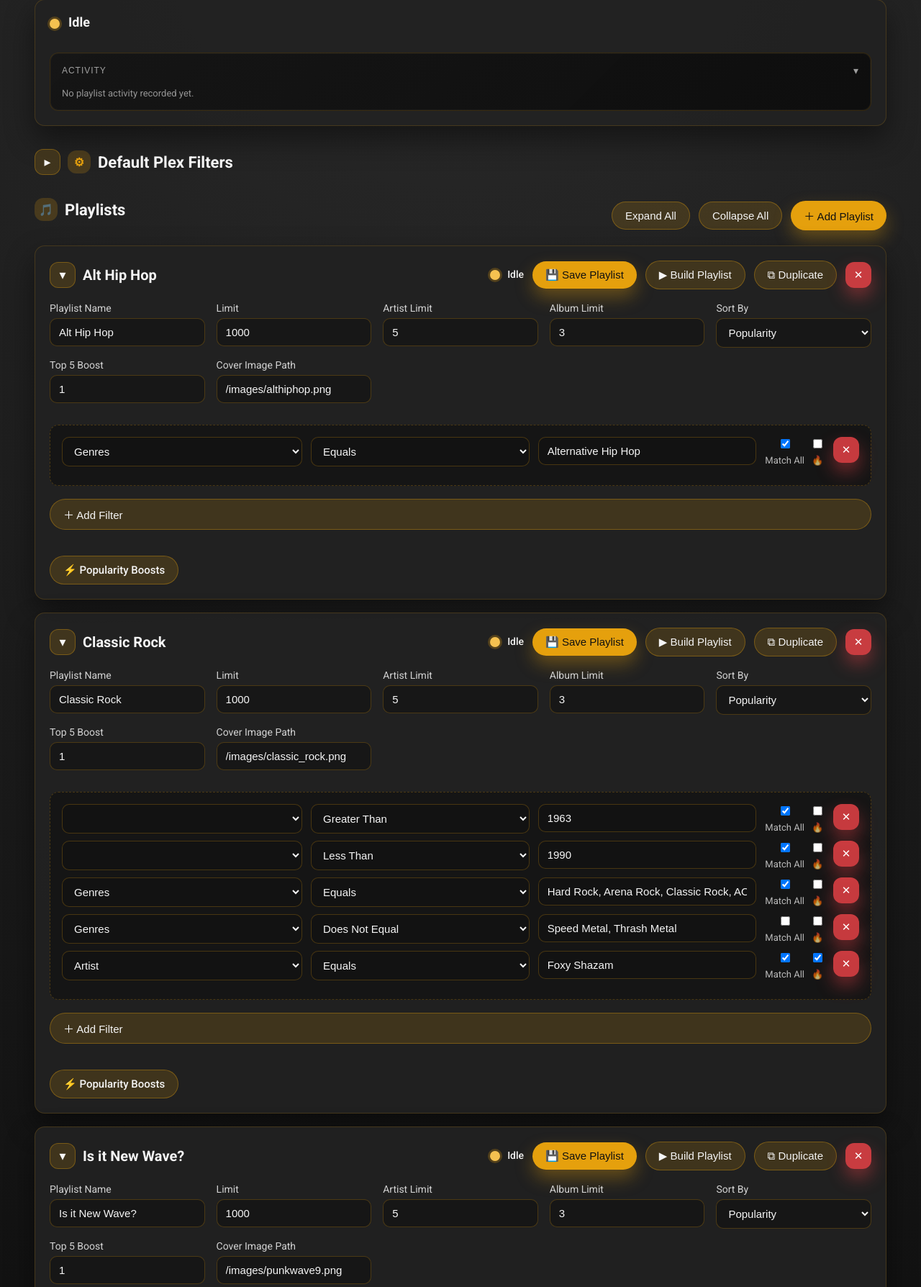
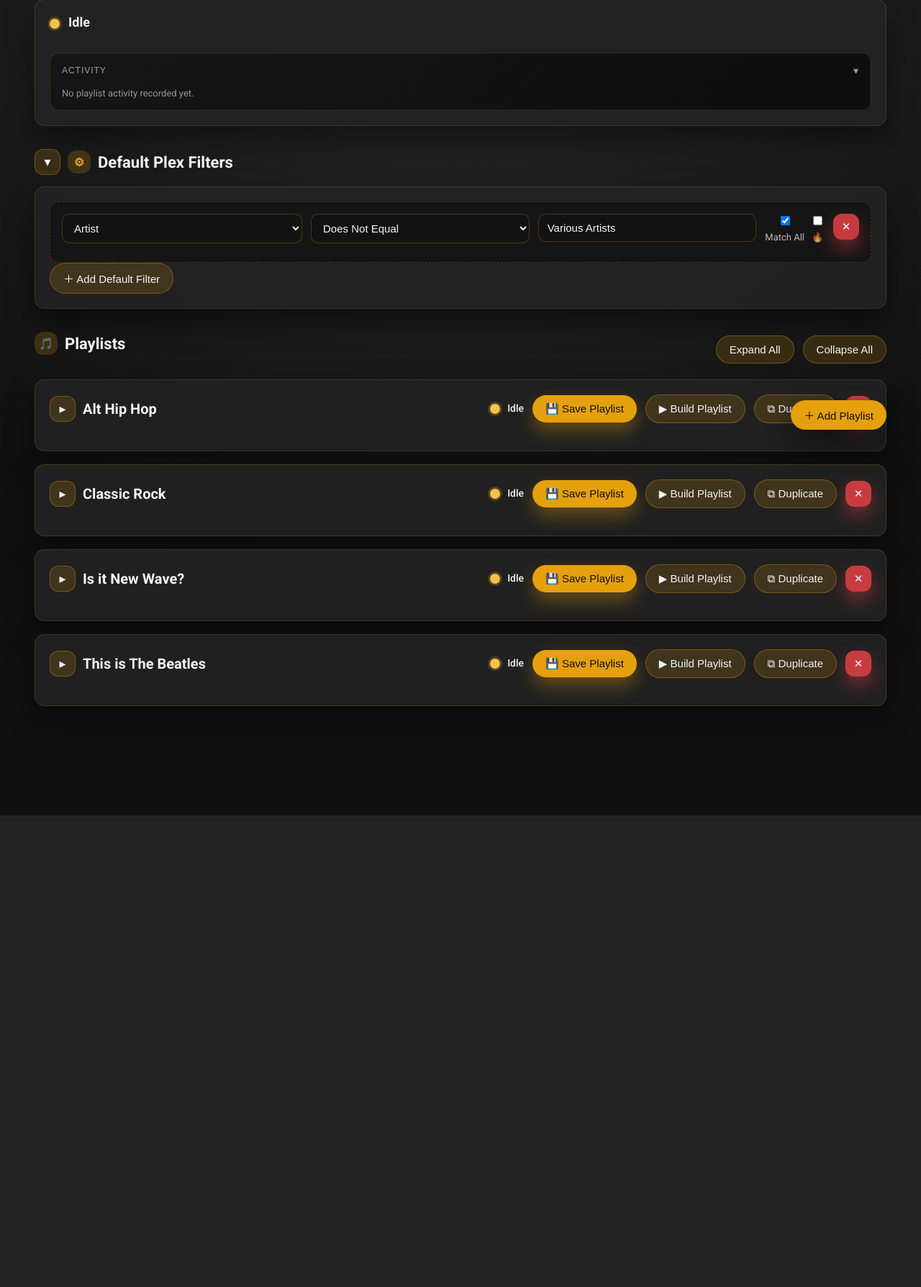
Before and after one commit to tyighter/plex-music-builder, a Flask app: page / in a window 1280 px wide, after a click that opens the changed part. Shown: the part 171-1959 px from the top of the page at 72% size. After the commit the page ends 1304 px from the top, so only its background shows below. Run offline with Flask 3, Linux system fonts and the light colour scheme; data that the repository does not hold is empty.

Commit message:
Collapse playlists by default and float add control

```diff
--- a/templates/index.html
+++ b/templates/index.html
@@ -73,7 +73,7 @@
 
       main {
         flex: 1;
-        padding: 32px 48px 64px;
+        padding: 32px 48px 120px;
         overflow-y: auto;
       }
 
@@ -250,6 +250,19 @@
         justify-content: flex-end;
         gap: 12px;
         flex-wrap: wrap;
+      }
+
+      #addPlaylist {
+        position: fixed;
+        bottom: 32px;
+        right: 48px;
+        z-index: 1100;
+        box-shadow: 0 18px 36px rgba(0, 0, 0, 0.5);
+      }
+
+      #addPlaylist:hover,
+      #addPlaylist:focus-visible {
+        transform: translateY(-2px);
       }
 
       .playlist-header h3 {
@@ -839,12 +852,18 @@
       @media (max-width: 960px) {
         main {
           padding: 24px;
+          padding-bottom: 120px;
         }
 
         header {
           flex-direction: column;
           align-items: flex-start;
           gap: 16px;
+        }
+
+        #addPlaylist {
+          bottom: 24px;
+          right: 24px;
         }
 
         .playlist-header {
@@ -950,17 +969,22 @@
               id="toggleDefaultFilters"
               class="icon-only secondary default-filters-collapse-btn"
               type="button"
-              aria-expanded="true"
+              aria-expanded="false"
               aria-controls="defaultFiltersCard"
-              aria-label="Collapse default filters"
-              title="Collapse default filters"
+              aria-label="Expand default filters"
+              title="Expand default filters"
             >
-              ▾
+              ▸
             </button>
             <h2><span class="section-icon">⚙</span>Default Plex Filters</h2>
           </div>
         </div>
-        <div id="defaultFiltersCard" class="card collapsible-card">
+        <div
+          id="defaultFiltersCard"
+          class="card collapsible-card collapsed"
+          hidden
+          aria-hidden="true"
+        >
           <div id="defaultFilters" class="filters-container"></div>
           <button id="addDefaultFilter" class="secondary" type="button">＋ Add Default Filter</button>
         </div>
@@ -1022,7 +1046,7 @@
       let buildStatusTimer = null;
       let popularityStatusTimer = null;
       let isActivityCollapsed = false;
-      let isDefaultFiltersCollapsed = false;
+      let isDefaultFiltersCollapsed = true;
       const rateLimitCountdownEntries = new Set();
       let rateLimitCountdownTimer = null;
       const ACTIVITY_RETENTION_MS = 5 * 60 * 1000;
@@ -1310,6 +1334,15 @@
 
         const collapsed = Boolean(isDefaultFiltersCollapsed);
         defaultFiltersCard.classList.toggle("collapsed", collapsed);
+        if (collapsed) {
+          defaultFiltersCard.setAttribute("hidden", "");
+        } else {
+          defaultFiltersCard.removeAttribute("hidden");
+        }
+        defaultFiltersCard.setAttribute(
+          "aria-hidden",
+          collapsed ? "true" : "false"
+        );
         toggleDefaultFiltersBtn.setAttribute(
           "aria-expanded",
           String(!collapsed)
@@ -3291,7 +3324,7 @@
               extras: playlist.extras || {},
             };
             entry._originalName = playlistName;
-            entry._collapsed = false;
+            entry._collapsed = true;
             entry._boostsOpen = false;
             return entry;
           });
```
